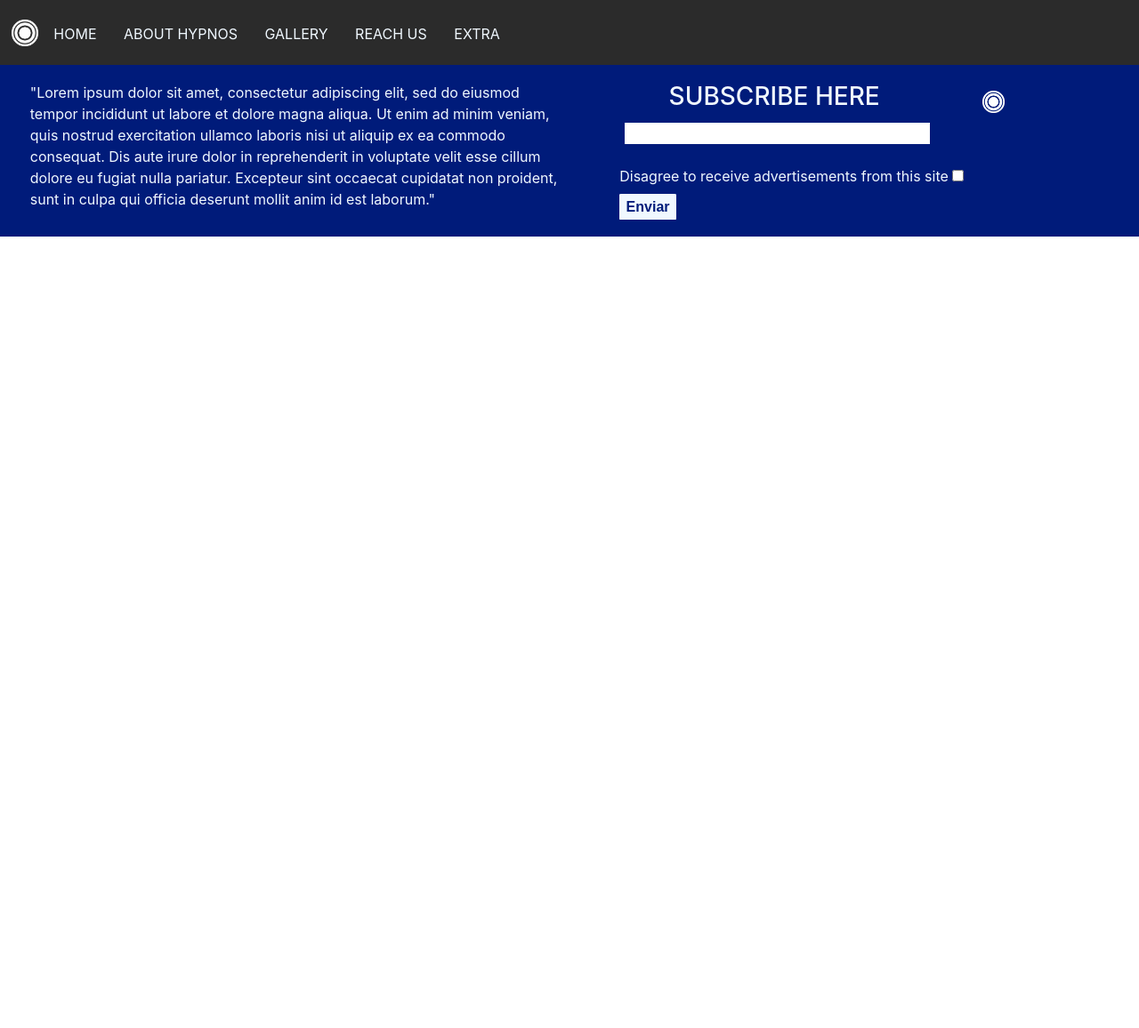
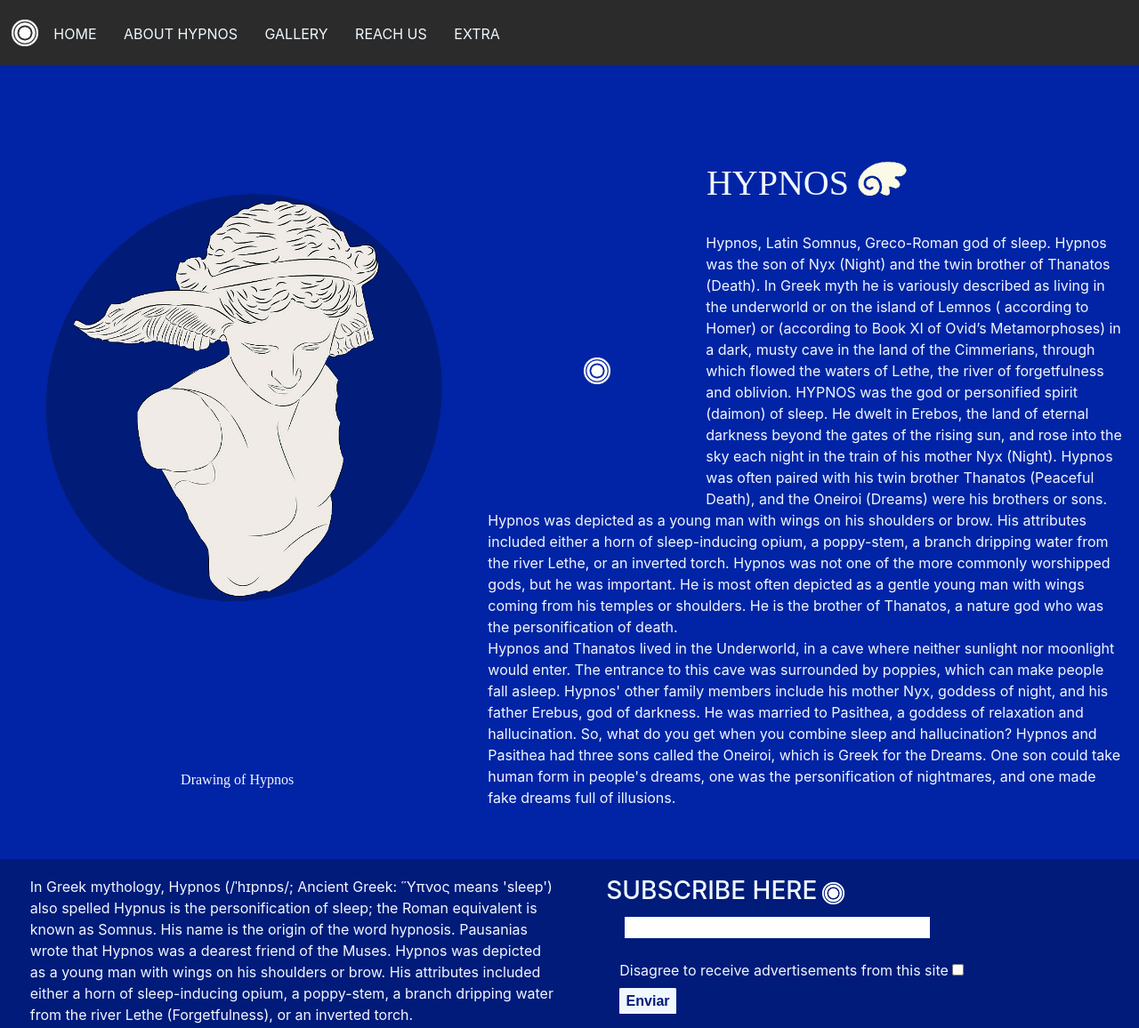
Before and after one commit to juliacevedo/PF-Acevedo, a plain HTML site: page about.html in a window 1280 px wide. Shown: the whole page at 89% size. Before the commit the page ends 800 px from the top, so only its background shows below. Drawn offline with nearby package versions, Linux system fonts and the light colour scheme.

Commit message:
Información Hypnos

```diff
--- a/about.html
+++ b/about.html
@@ -20,23 +20,40 @@
                 <ul>
                     <button type="button" class="btn btn-basic"><a href="index.html">HOME</a></button>
                     <button type="button" class="btn btn-basic"><a href="about.html">ABOUT HYPNOS</a></button>
-                <button type="button" class="btn btn-basic"><a href="GALLERY.html">GALLERY</a></button>
+                    <button type="button" class="btn btn-basic"><a href="gallery.html">GALLERY</a></button>
                     <button type="button" class="btn btn-basic"><a href="REACH.html">REACH US</a></button>
                     <button type="button" class="btn btn-basic"><a href="EXTRA.html">EXTRA</a></button>
                 </ul>
             </nav>
         </header>
     </div>
-<div class="container-fluid">
-
+<section class="container-fluid lightblue">
+    <div class="row mobile">
+        <div class="col-xs-12 col-sm-12 col-md-6 col-lg-5 column-md">
+            <img src="./media/draw.png" id="draw" alt="Draw of Hypnos. Greek God with wings on is head.">
+            <h6>Drawing of Hypnos</h6>
         </div>
-<section class="container-fluid">
-    <div class="row">
-        <div class="col-xs-12 col-sm-5 col-md-5">
-
+        <div class="col-xs-12 col-sm-12 col-md-6 col-lg-7 column-text">
+            <span class="margin-two"><h1>HYPNOS</h1>
+            <img src="./media/SKETCH1.png" id="wings2">
+            </span>
+            <span>
+                <img src="./media/bitmap.png" class="LOGO">
+                <article>
+                    Hypnos, Latin Somnus, Greco-Roman god of sleep. Hypnos was the son of Nyx (Night) and the twin brother of Thanatos (Death). In Greek myth he is variously described as living in the underworld or on the island of Lemnos ( according to Homer) or (according to Book XI of Ovid’s Metamorphoses) in a dark, musty cave in the land of the Cimmerians, through which flowed the waters of Lethe, the river of forgetfulness and oblivion.
+                    HYPNOS was the god or personified spirit (daimon) of sleep. He dwelt in Erebos, the land of eternal darkness beyond the gates of the rising sun, and rose into the sky each night in the train of his mother Nyx (Night). Hypnos was often paired with his twin brother Thanatos (Peaceful Death), and the Oneiroi (Dreams) were his brothers or sons.
+                </article>
+            </span>
+            <div>
+                <article>
+                    Hypnos was depicted as a young man with wings on his shoulders or brow. His attributes included either a horn of sleep-inducing opium, a poppy-stem, a branch dripping water from the river Lethe, or an inverted torch.
+                    Hypnos was not one of the more commonly worshipped gods, but he was important. He is most often depicted as a gentle young man with wings coming from his temples or shoulders. He is the brother of Thanatos, a nature god who was the personification of death.
+                </article>
+                <article class="margin-bottom">
+                    Hypnos and Thanatos lived in the Underworld, in a cave where neither sunlight nor moonlight would enter. The entrance to this cave was surrounded by poppies, which can make people fall asleep.
+                    Hypnos' other family members include his mother Nyx, goddess of night, and his father Erebus, god of darkness. He was married to Pasithea, a goddess of relaxation and hallucination. So, what do you get when you combine sleep and hallucination? Hypnos and Pasithea had three sons called the Oneiroi, which is Greek for the Dreams. One son could take human form in people's dreams, one was the personification of nightmares, and one made fake dreams full of illusions.
+                </article>
             </div>
-        <div class="col-xs-12 col-md-7">
-
         </div>
     </div>
 </section>
@@ -44,17 +61,19 @@
     <div class="container-fluid row">
      <div class="col-xs-12 col-sm-16 col-md-6 col-lg-6 margin-one">
         <article>
-            "Lorem ipsum dolor sit amet, consectetur adipiscing elit, sed do eiusmod tempor incididunt ut labore et dolore magna aliqua.
-            Ut enim ad minim veniam, quis nostrud exercitation ullamco laboris nisi ut aliquip ex ea commodo consequat.
-            Dis aute irure dolor in reprehenderit in voluptate velit esse cillum dolore eu fugiat nulla pariatur.
-            Excepteur sint occaecat cupidatat non proident, sunt in culpa qui officia deserunt mollit anim id est laborum."
+            In Greek mythology, Hypnos (/ˈhɪpnɒs/; Ancient Greek: Ὕπνος means 'sleep')
+            also spelled Hypnus is the personification of sleep; the Roman equivalent is known as Somnus.
+            His name is the origin of the word hypnosis. Pausanias wrote that Hypnos was a dearest friend of the Muses.
+            Hypnos was depicted as a young man with wings on his shoulders or brow.
+            His attributes included either a horn of sleep-inducing opium, a poppy-stem,
+            a branch dripping water from the river Lethe (Forgetfulness), or an inverted torch.
         </article>
         </div>
         <div class="col-xs-12 col-md-5 margin-one">
-        <span>
+        <div class="row">
             <h3>SUBSCRIBE HERE</h3>
             <img src="./media/bitmap.png" id="logo_footer"alt="Logo page" >
-        </span>
+        </div>
         <form action="#" method="GET" enctype="application/x-www-form-urlencoded">
             <label for="SUBSCRIBE HERE"></label>
             <input type="email" id="email" name="email"><br></br>
```
Lines whose indentation alone changed are shown as unchanged.
